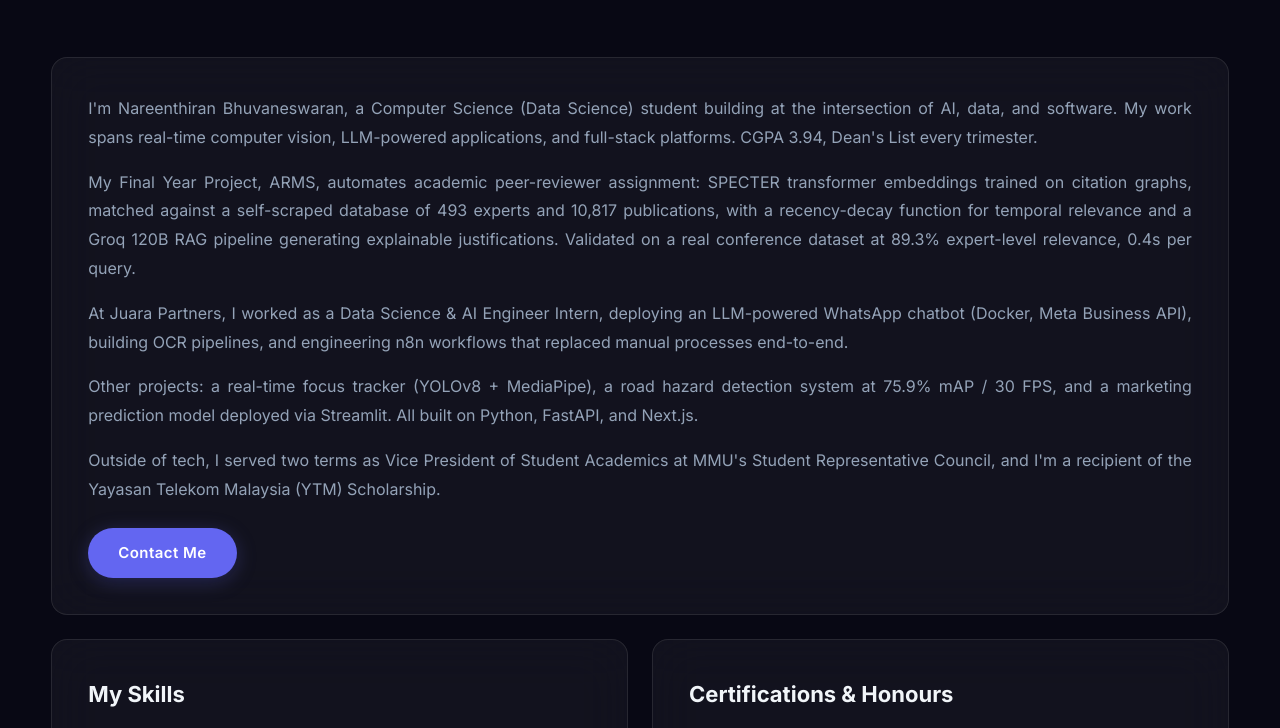
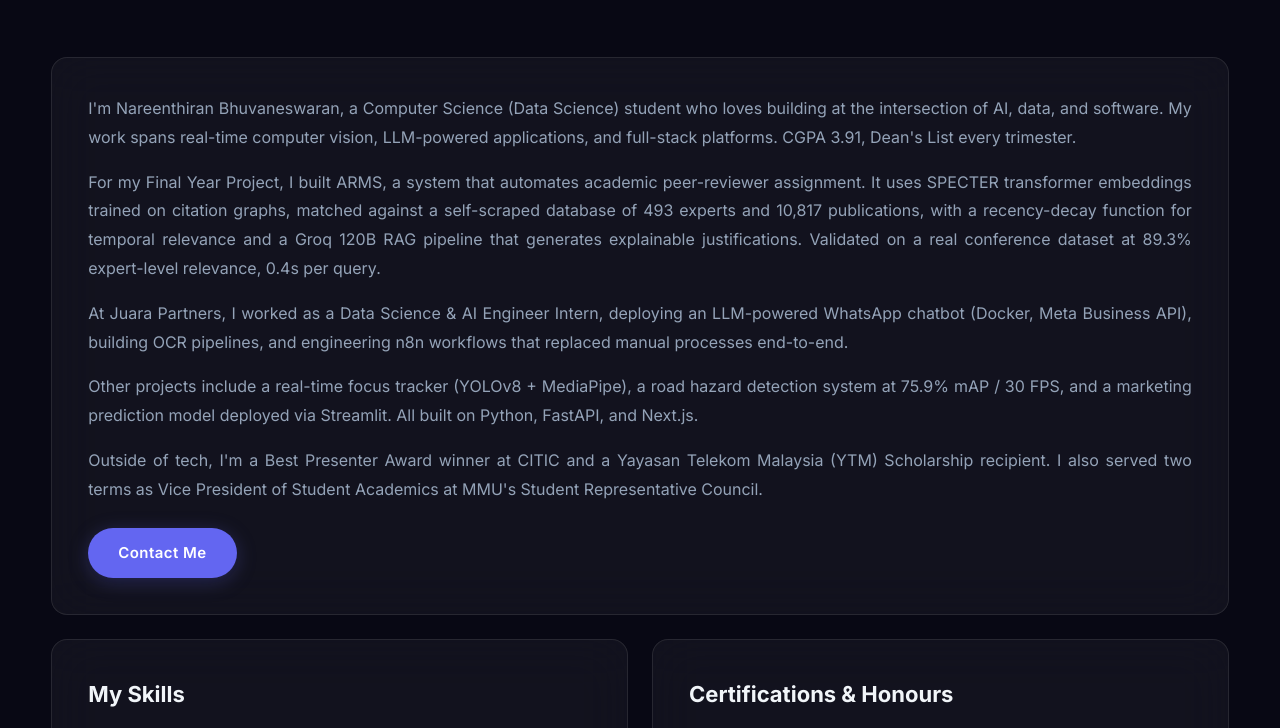
Before and after one commit to NareenBruce/websitenareen, a website: page index.html in a window 1280 px wide. Shown: the part 1034-1762 px from the top of the page. Drawn offline with nearby package versions, Linux system fonts and the light colour scheme.

Commit message:
Update index.html

```diff
--- a/index.html
+++ b/index.html
@@ -110,11 +110,11 @@
 
           <!-- Bio — full width -->
           <div class="glass-card about__bio">
-            <p>I'm Nareenthiran Bhuvaneswaran, a Computer Science (Data Science) student building at the intersection of AI, data, and software. My work spans real-time computer vision, LLM-powered applications, and full-stack platforms. CGPA 3.94, Dean's List every trimester.</p>
-            <p>My Final Year Project, ARMS, automates academic peer-reviewer assignment: SPECTER transformer embeddings trained on citation graphs, matched against a self-scraped database of 493 experts and 10,817 publications, with a recency-decay function for temporal relevance and a Groq 120B RAG pipeline generating explainable justifications. Validated on a real conference dataset at 89.3% expert-level relevance, 0.4s per query.</p>
+            <p>I'm Nareenthiran Bhuvaneswaran, a Computer Science (Data Science) student who loves building at the intersection of AI, data, and software. My work spans real-time computer vision, LLM-powered applications, and full-stack platforms. CGPA 3.91, Dean's List every trimester.</p>
+            <p>For my Final Year Project, I built ARMS, a system that automates academic peer-reviewer assignment. It uses SPECTER transformer embeddings trained on citation graphs, matched against a self-scraped database of 493 experts and 10,817 publications, with a recency-decay function for temporal relevance and a Groq 120B RAG pipeline that generates explainable justifications. Validated on a real conference dataset at 89.3% expert-level relevance, 0.4s per query.</p>
             <p>At Juara Partners, I worked as a Data Science & AI Engineer Intern, deploying an LLM-powered WhatsApp chatbot (Docker, Meta Business API), building OCR pipelines, and engineering n8n workflows that replaced manual processes end-to-end.</p>
-            <p>Other projects: a real-time focus tracker (YOLOv8 + MediaPipe), a road hazard detection system at 75.9% mAP / 30 FPS, and a marketing prediction model deployed via Streamlit. All built on Python, FastAPI, and Next.js.</p>
-            <p>Outside of tech, I served two terms as Vice President of Student Academics at MMU's Student Representative Council, and I'm a recipient of the Yayasan Telekom Malaysia (YTM) Scholarship.</p>
+            <p>Other projects include a real-time focus tracker (YOLOv8 + MediaPipe), a road hazard detection system at 75.9% mAP / 30 FPS, and a marketing prediction model deployed via Streamlit. All built on Python, FastAPI, and Next.js.</p>
+            <p>Outside of tech, I'm a Best Presenter Award winner at CITIC and a Yayasan Telekom Malaysia (YTM) Scholarship recipient. I also served two terms as Vice President of Student Academics at MMU's Student Representative Council.</p>
             <a href="#contact" class="btn btn--primary" style="margin-top:2.4rem;display:inline-block;">Contact Me</a>
           </div>
 
```
